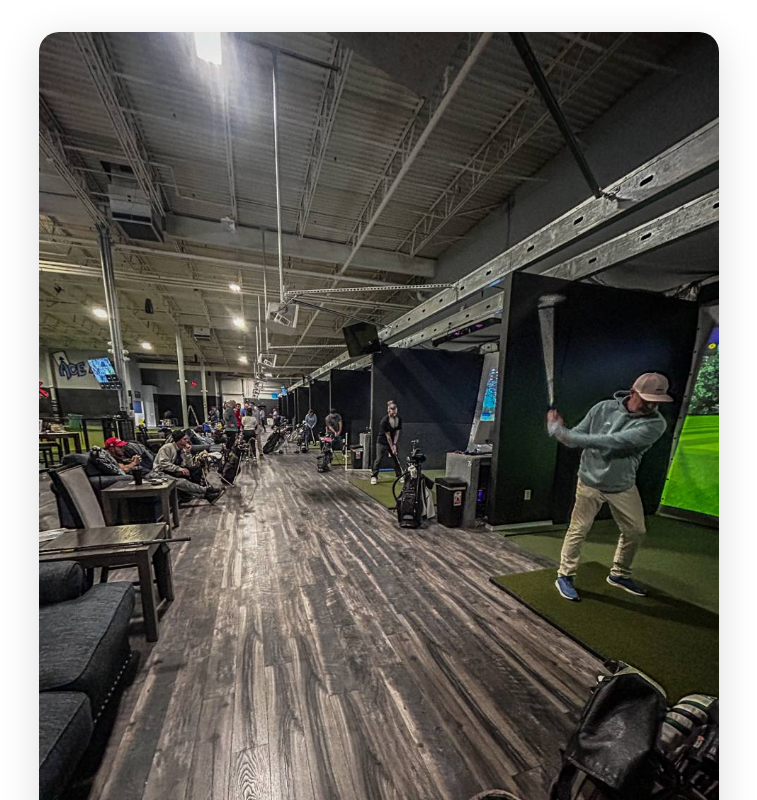
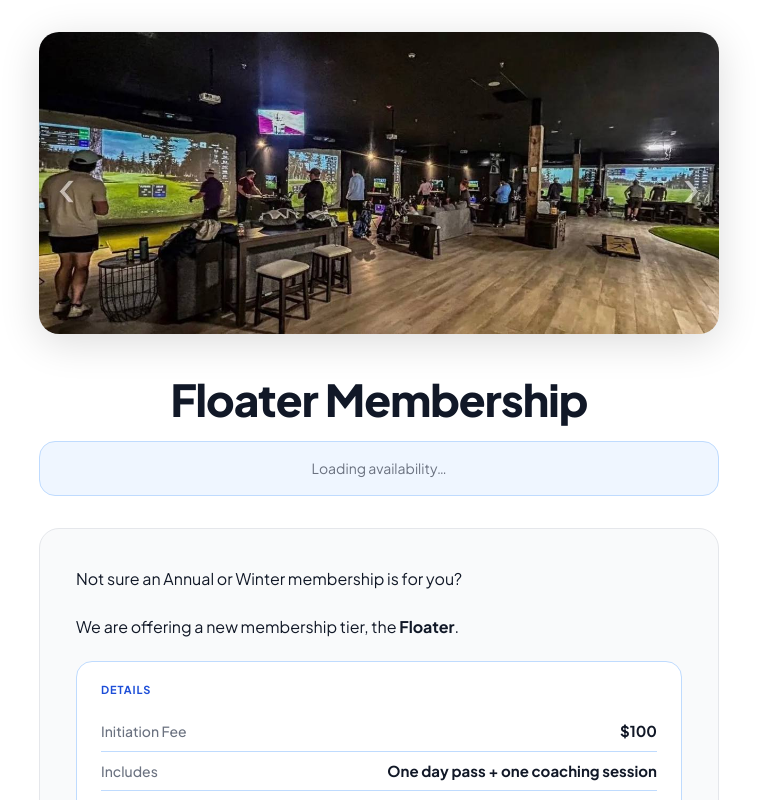
Before and after one commit to rickyhowcroft-dot/skramblehouse-westside, a Next.js app: page /floater in a window 1280 px wide. Shown: the top 800 px of the page, without its empty margins (261-1018 px from the left). Built offline with nearby package versions, Linux system fonts and the light colour scheme; no server answers.

Commit message:
feat: floater page uses rochester-hero.jpg for hero + OG preview

```diff
--- /dev/null
+++ b/app/floater/layout.tsx
@@ -0,0 +1,28 @@
+import type { Metadata } from 'next'
+
+export const metadata: Metadata = {
+  title: 'Floater Membership — Skramblehouse',
+  description: 'A new membership tier for Skramblehouse Rochester. $100 initiation fee, one day pass + coaching session included. Limited to 50 people.',
+  openGraph: {
+    title: 'Floater Membership — Skramblehouse',
+    description: 'A new membership tier. $100 initiation, one day pass + coaching. Limited to 50 spots.',
+    images: [
+      {
+        url: '/rochester-hero.jpg',
+        width: 1200,
+        height: 540,
+        alt: 'Skramblehouse Rochester',
+      },
+    ],
+  },
+  twitter: {
+    card: 'summary_large_image',
+    title: 'Floater Membership — Skramblehouse',
+    description: 'A new membership tier. $100 initiation, one day pass + coaching. Limited to 50 spots.',
+    images: ['/rochester-hero.jpg'],
+  },
+}
+
+export default function FloaterLayout({ children }: { children: React.ReactNode }) {
+  return <>{children}</>
+}
--- a/app/floater/page.tsx
+++ b/app/floater/page.tsx
@@ -83,7 +83,7 @@ export default function FloaterPage() {
       <div style={{ maxWidth: 720, margin: '0 auto', padding: '32px 20px 0' }}>
         <div style={{ borderRadius: 20, overflow: 'hidden', boxShadow: '0 8px 40px rgba(0,0,0,0.14)' }}>
           <Image
-            src="/hero.jpg"
+            src="/rochester-hero.jpg"
             alt="Skramblehouse — Floater Membership"
             width={1200}
             height={540}
```
